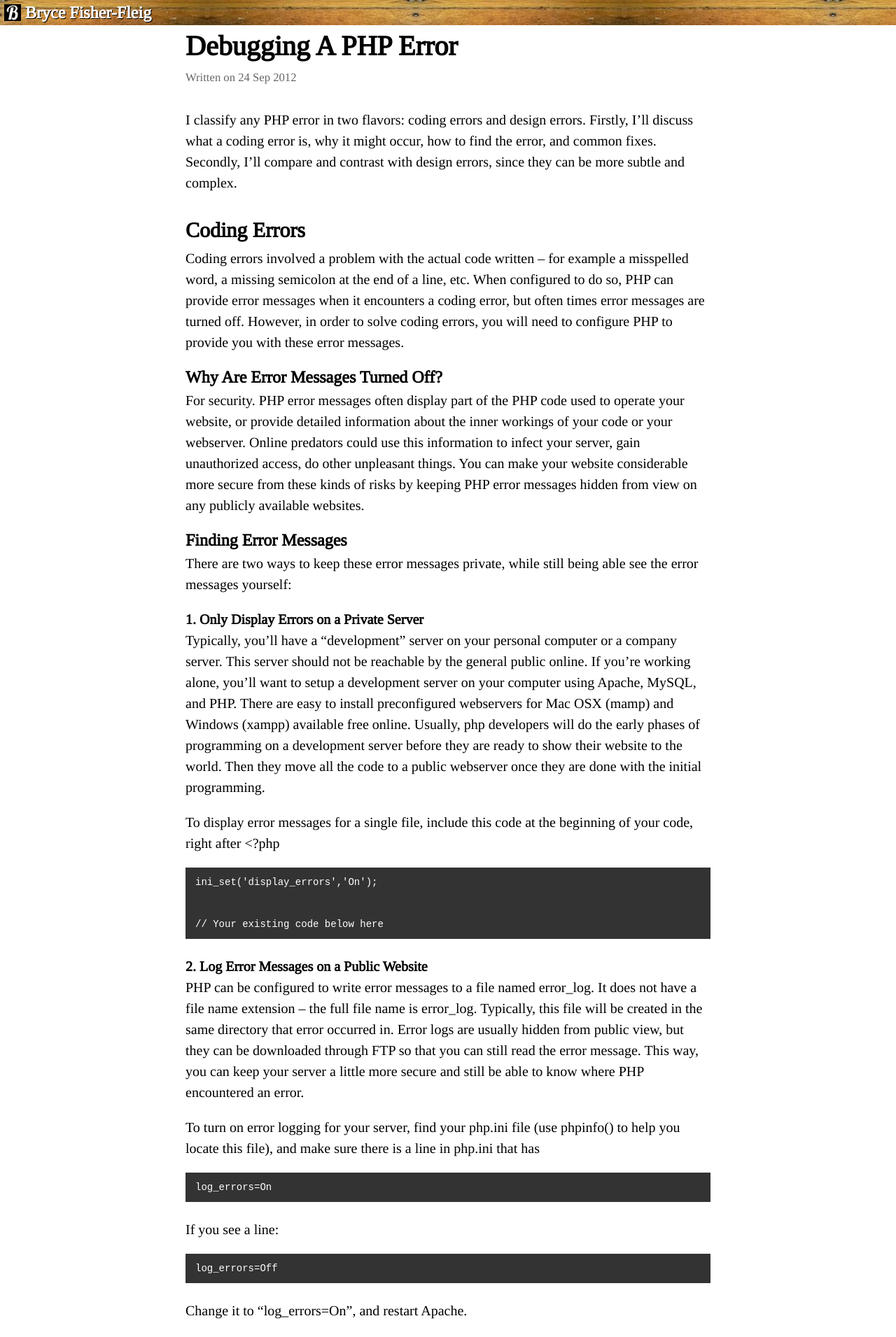
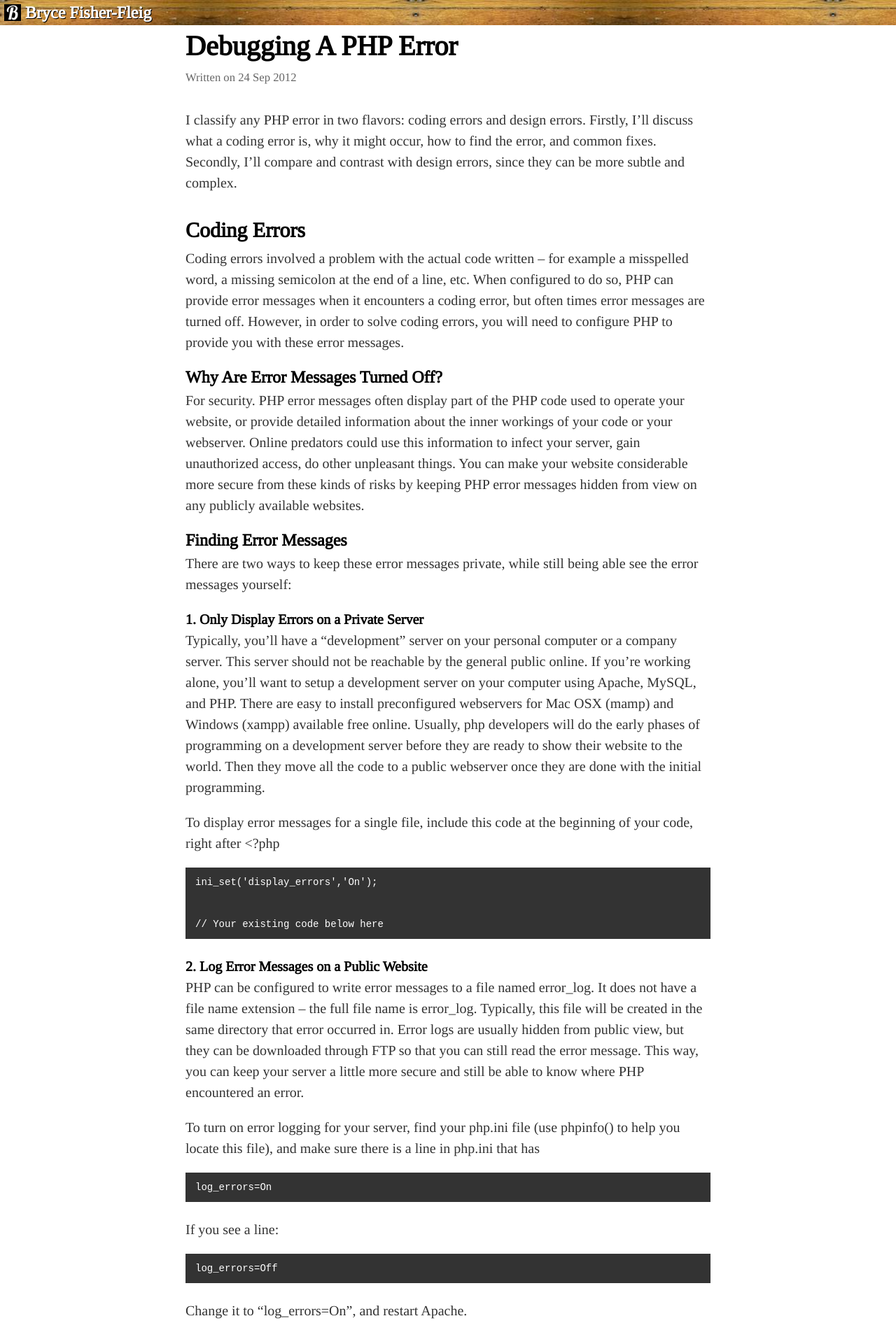
Before and after one commit to brycefisher/brycefisher.github.io-jekyll, a Jekyll site: the page built from _posts/2012-09-24-debugging-a-php-error.md, in a window 1280 px wide. Shown: the top 1911 px of the page at 70% size. Built offline with Jekyll 4.4.1, drawn with Linux system fonts in a browser that asks for light colours; comment, search, counter and statistics services are not loaded.

Commit message:
Tweaked font colors

```diff
--- a/css/screen.css
+++ b/css/screen.css
@@ -16,21 +16,21 @@ a img { border: none; }
 
 article, aside, details, figcaption, figure, footer, header, hgroup, menu, nav, section, summary { display: block; }
 
-@font-face { font-family: 'liberation_serifregular'; src: url("../fonts/LiberationSerif-Regular-webfont.eot"); src: url("../fonts/LiberationSerif-Regular-webfont.eot?#iefix") format("embedded-opentype"), url("../fonts/LiberationSerif-Regular-webfont.woff") format("woff"), url("../fonts/LiberationSerif-Regular-webfont.ttf") format("truetype"), url("../fonts/LiberationSerif-Regular-webfont.svg#liberation_serifregular") format("svg"); font-weight: normal; font-style: normal; }
+@font-face { font-family: 'liberation_serifregular'; src: url("../fonts/LiberationSerif-Regular-webfont.eot"); src: url("../fonts/LiberationSerif-Regular-webfont.eot?#iefix") format("embedded-opentype"), url("../fonts/LiberationSerif-Regular-webfont.woff") format("woff"), url("../fonts/LiberationSerif-Regular-webfont.ttf") format("truetype"), url("../fonts/LiberationSerif-Regular-webfont.svg#liberation_serifregular") format("svg"); }
 
-html { font-family: 'liberation_serifregular'; font-size: 16px; line-height: 24px; }
+html { font-family: 'liberation_serifregular'; font-size: 16px; line-height: 24px; color: #333; }
 
-h1 { font-size: 40px; line-height: 48px; margin: 6px 0; font-weight: bold; }
+h1 { font-size: 40px; line-height: 48px; margin: 6px 0; font-weight: bold; color: #000; }
 
-h2 { font-size: 30px; line-height: 36px; margin: 36px 0 6px 0; font-weight: bold; }
+h2 { font-size: 30px; line-height: 36px; margin: 36px 0 6px 0; font-weight: bold; color: #000; }
 
-h3 { font-size: 24px; line-height: 30px; margin: 3px 0; font-weight: bold; }
+h3 { font-size: 24px; line-height: 30px; margin: 3px 0; font-weight: bold; color: #000; }
 
-h4 { font-size: 20px; font-weight: bold; }
+h4 { font-size: 20px; font-weight: bold; color: #000; }
 
-h5 { font-weight: bold; }
+h5 { font-weight: bold; color: #000; }
 
-h6 { font-variant: small-caps; }
+h6 { font-variant: small-caps; color: #000; }
 
 a:link { color: #66f; }
 
```
Also changed, not shown: sass/screen.scss (+9 -9 lines).
